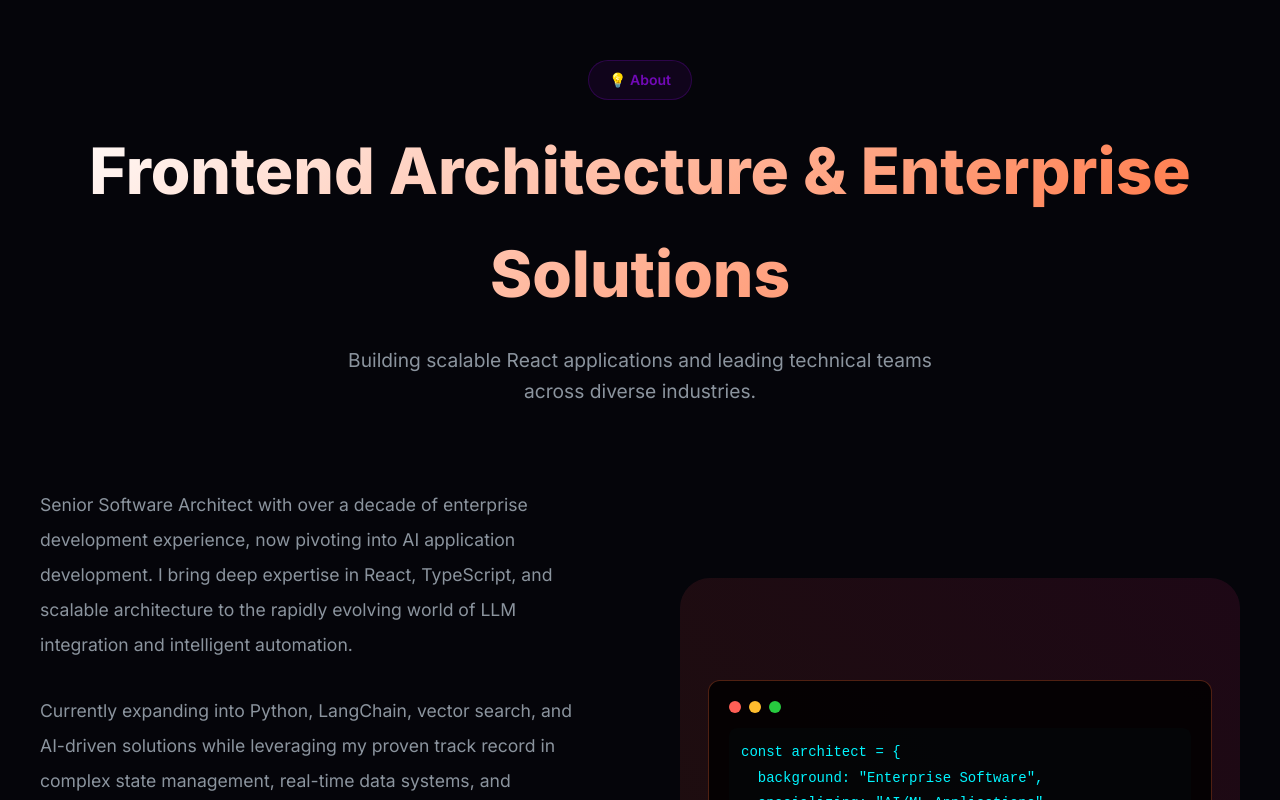
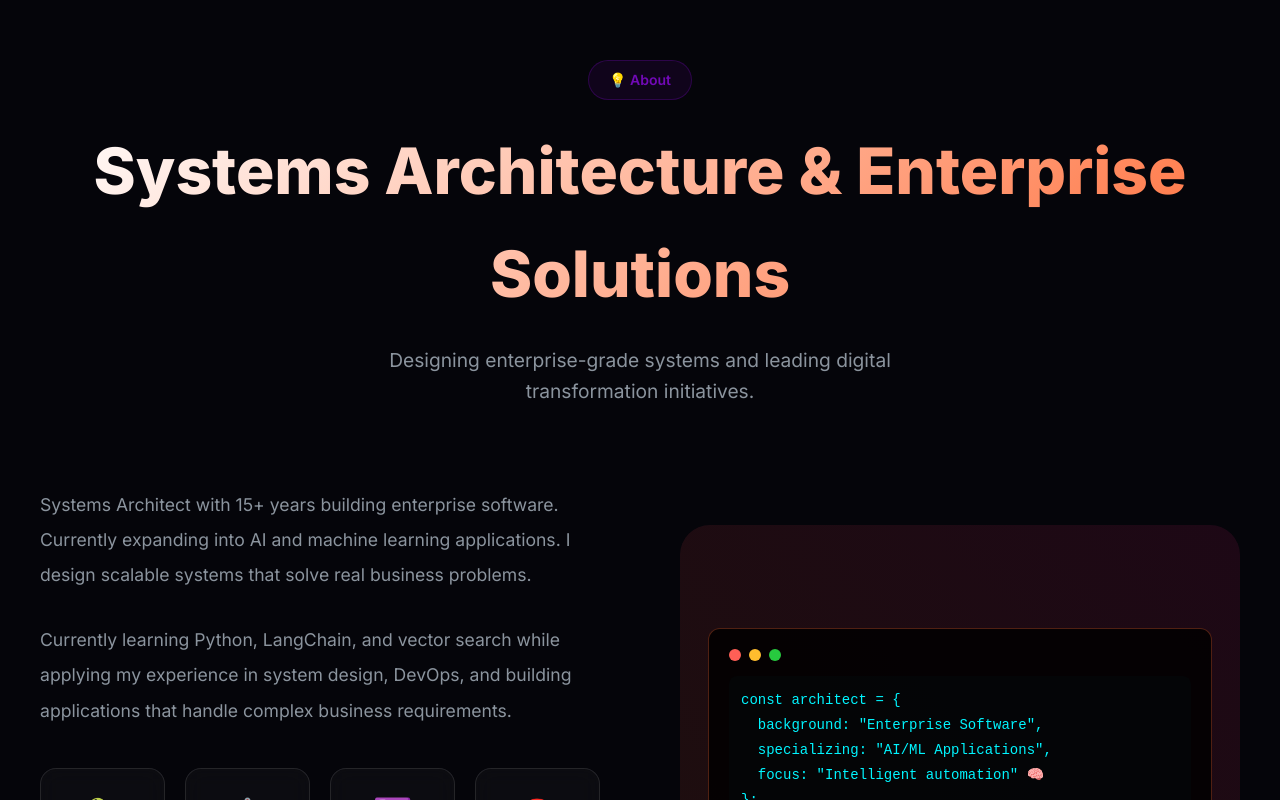
Before and after one commit to jewseppi/portfolio, a Next.js app: page / in a window 1280 px wide. Shown: the part 860-1660 px from the top of the page. Built offline with nearby package versions, Linux system fonts and the light colour scheme.

Commit message:
updated page body

```diff
--- a/src/app/page.tsx
+++ b/src/app/page.tsx
@@ -330,11 +330,11 @@ export default function Home() {
             <div className="section-header">
               <div className="section-badge">💡 About</div>
               <h2 className="section-title">
-                Frontend Architecture & Enterprise Solutions
+                Systems Architecture & Enterprise Solutions
               </h2>
               <p className="section-subtitle">
-                Building scalable React applications and leading technical teams
-                across diverse industries.
+                Designing enterprise-grade systems and leading digital
+                transformation initiatives.
               </p>
             </div>
 
@@ -345,19 +345,15 @@ export default function Home() {
             >
               <div>
                 <p className="about-text">
-                  Senior Software Architect with over a decade of enterprise
-                  development experience, now pivoting into AI application
-                  development. I bring deep expertise in React, TypeScript, and
-                  scalable architecture to the rapidly evolving world of LLM
-                  integration and intelligent automation.
+                  Systems Architect with 15+ years building enterprise software.
+                  Currently expanding into AI and machine learning applications.
+                  I design scalable systems that solve real business problems.
                 </p>
 
                 <p className="about-text">
-                  Currently expanding into Python, LangChain, vector search, and
-                  AI-driven solutions while leveraging my proven track record in
-                  complex state management, real-time data systems, and
-                  enterprise-grade applications that handle millions in
-                  transactions.
+                  Currently learning Python, LangChain, and vector search while
+                  applying my experience in system design, DevOps, and building
+                  applications that handle complex business requirements.
                 </p>
 
                 <div className="tech-showcase">
@@ -419,7 +415,7 @@ export default function Home() {
                     data-original={`const architect = {
   background: "Enterprise Software",
   specializing: "AI/ML Applications",
-  focus: "Intelligent automation" 🧠
+  focus: "System Architecture"" 🧠
 };
 
 // Click anywhere to edit the code
```
